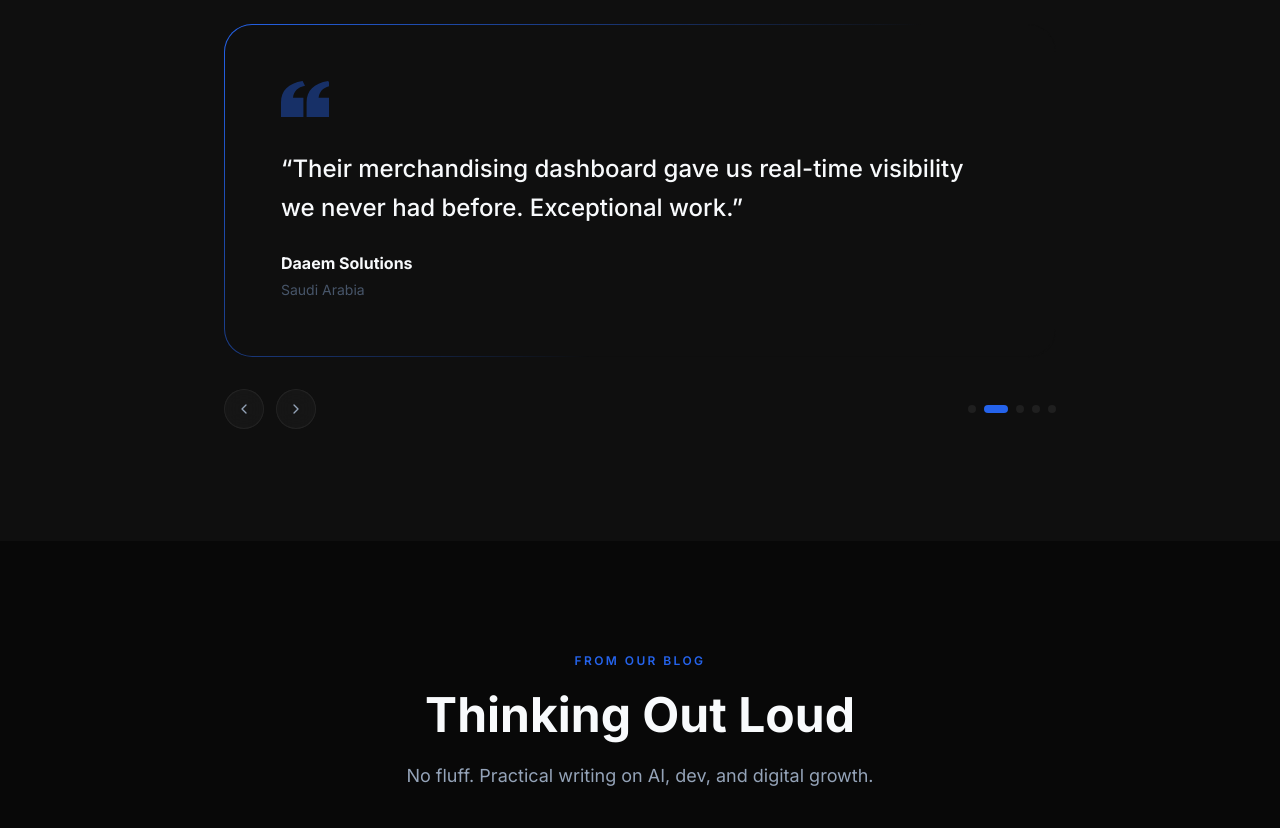
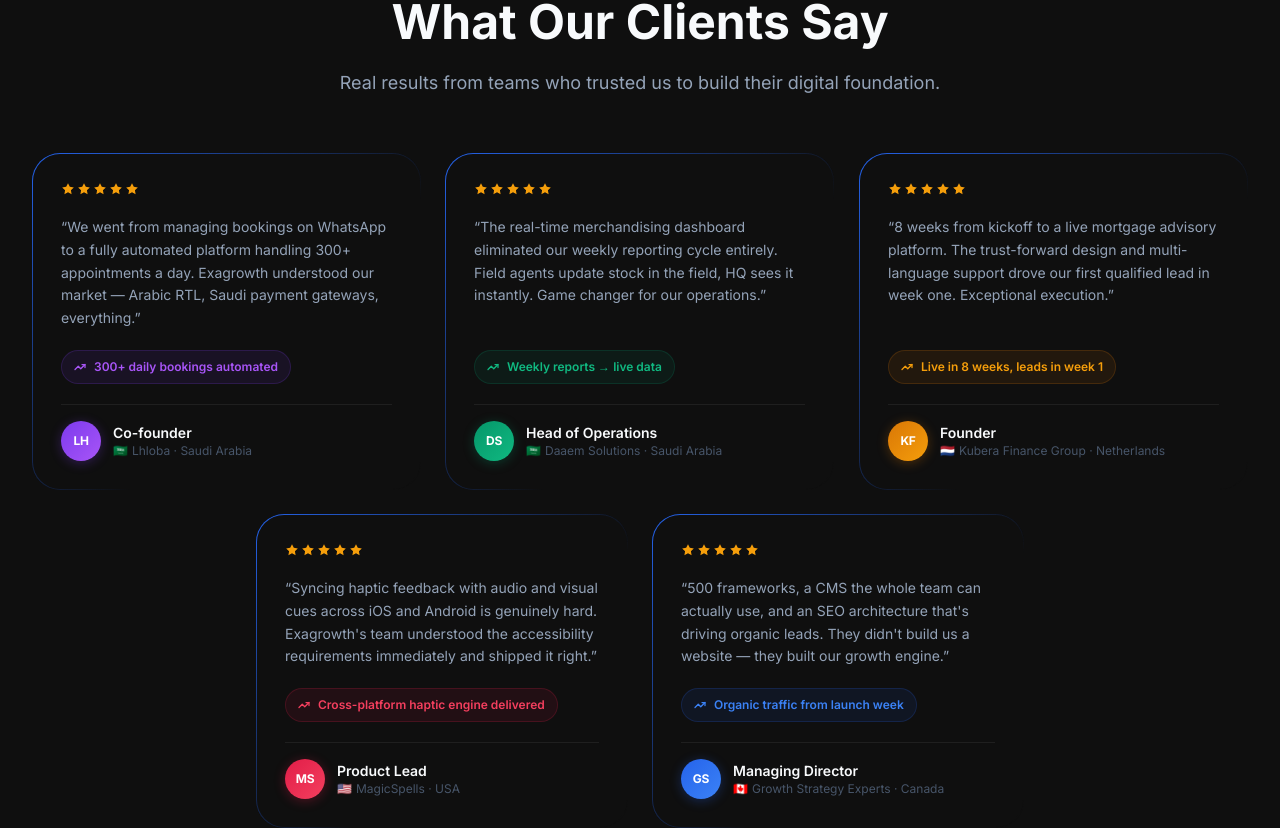
Before and after one commit to DevanshuGoyal8/Exagrowth, a Next.js app: page / in a window 1280 px wide. Shown: the part 4914-5742 px from the top of the page. Built offline with nearby package versions, Linux system fonts and the light colour scheme; no server answers.

Commit message:
Add colored logo chips to portfolio + redesign testimonials grid

```diff
--- a/components/sections/Portfolio.tsx
+++ b/components/sections/Portfolio.tsx
@@ -12,8 +12,9 @@ const portfolioItems = [
     country: 'Saudi Arabia',
     flag: '🇸🇦',
     industry: 'SaaS · Salon Management',
-    description:
-      'All-in-one salon management platform with booking, staff, and payments.',
+    description: 'All-in-one salon management platform with booking, staff, and payments.',
+    logoInitials: 'LH',
+    logoColors: ['#7C3AED', '#A855F7'] as [string, string],
   },
   {
     name: 'Daaem Solutions',
@@ -21,8 +22,9 @@ const portfolioItems = [
     country: 'Saudi Arabia',
     flag: '🇸🇦',
     industry: 'SaaS · Merchandising',
-    description:
-      'Retail merchandising solution with real-time analytics dashboard.',
+    description: 'Retail merchandising solution with real-time analytics dashboard.',
+    logoInitials: 'DS',
+    logoColors: ['#059669', '#10B981'] as [string, string],
   },
   {
     name: 'Kubera Finance Group',
@@ -30,8 +32,9 @@ const portfolioItems = [
     country: 'Netherlands',
     flag: '🇳🇱',
     industry: 'Finance · Mortgage',
-    description:
-      'Expat mortgage advisory platform for the Dutch housing market.',
+    description: 'Expat mortgage advisory platform for the Dutch housing market.',
+    logoInitials: 'KF',
+    logoColors: ['#D97706', '#F59E0B'] as [string, string],
   },
   {
     name: 'Growth Strategy Experts',
@@ -39,17 +42,19 @@ const portfolioItems = [
     country: 'Canada',
     flag: '🇨🇦',
     industry: 'Consulting',
-    description:
-      'Strategy consulting platform with 500+ planning frameworks.',
+    description: 'Strategy consulting platform with 500+ planning frameworks.',
+    logoInitials: 'GS',
+    logoColors: ['#2563EB', '#3B82F6'] as [string, string],
   },
   {
     name: 'MagicSpells',
     url: 'magicspells.org',
-    country: 'International',
-    flag: '🌐',
+    country: 'USA',
+    flag: '🇺🇸',
     industry: 'EdTech · Accessibility',
-    description:
-      'Haptic-feedback vocabulary app for dyslexic learners.',
+    description: 'Haptic-feedback vocabulary app for dyslexic learners.',
+    logoInitials: 'MS',
+    logoColors: ['#E11D48', '#F43F5E'] as [string, string],
   },
   {
     name: 'Diamond Freight Systems',
@@ -57,8 +62,9 @@ const portfolioItems = [
     country: 'Canada',
     flag: '🇨🇦',
     industry: 'Logistics',
-    description:
-      'LTL/FTL freight, ocean shipping, and warehousing across North America.',
+    description: 'LTL/FTL freight, ocean shipping, and warehousing across North America.',
+    logoInitials: 'DF',
+    logoColors: ['#EA580C', '#F97316'] as [string, string],
   },
   {
     name: 'GTB Industries',
@@ -66,10 +72,34 @@ const portfolioItems = [
     country: 'Canada',
     flag: '🇨🇦',
     industry: 'B2B Supply',
-    description:
-      'Low-voltage electrical and networking products supplier.',
+    description: 'Low-voltage electrical and networking products supplier.',
+    logoInitials: 'GT',
+    logoColors: ['#0891B2', '#06B6D4'] as [string, string],
   },
 ]
+
+function LogoChip({
+  initials,
+  colors,
+}: {
+  initials: string
+  colors: [string, string]
+}) {
+  return (
+    <div
+      className="w-12 h-12 rounded-xl flex items-center justify-center shrink-0 shadow-md"
+      style={{
+        background: `linear-gradient(135deg, ${colors[0]}, ${colors[1]})`,
+        boxShadow: `0 4px 16px ${colors[0]}40`,
+      }}
+      aria-hidden="true"
+    >
+      <span className="text-white font-bold text-sm tracking-tight select-none">
+        {initials}
+      </span>
+    </div>
+  )
+}
 
 const cardVariants = {
   hidden: { opacity: 0, y: 24 },
@@ -117,27 +147,33 @@ export function Portfolio() {
               className="glass gradient-border rounded-[var(--radius-lg)] p-6 flex flex-col gap-4 group relative overflow-hidden"
               style={{ willChange: 'transform' }}
             >
-              {/* Subtle hover glow */}
+              {/* Hover glow tinted to logo color */}
               <div
-                className="absolute inset-0 opacity-0 group-hover:opacity-100 transition-opacity duration-300 pointer-events-none rounded-[var(--radius-lg)]"
+                className="absolute inset-0 opacity-0 group-hover:opacity-100 transition-opacity duration-500 pointer-events-none rounded-[var(--radius-lg)]"
                 style={{
-                  background: 'radial-gradient(ellipse at top left, rgba(37,99,235,0.08) 0%, transparent 70%)',
+                  background: `radial-gradient(ellipse at top left, ${item.logoColors[0]}14 0%, transparent 65%)`,
                 }}
                 aria-hidden="true"
               />
 
               <div className="relative flex flex-col gap-3">
-                <div className="flex items-start justify-between gap-2">
+                {/* Header: logo chip + name + country */}
+                <div className="flex items-start gap-3">
+                  <LogoChip initials={item.logoInitials} colors={item.logoColors} />
+                  <div className="flex-1 min-w-0">
+                    <div className="flex items-start justify-between gap-1">
                       <h3 className="text-base font-bold text-[var(--color-text-primary)] leading-tight">
                         {item.name}
                       </h3>
+                    </div>
                     <span
-                    className="flex items-center gap-1.5 text-xs text-[var(--color-text-muted)] shrink-0"
+                      className="flex items-center gap-1 text-xs text-[var(--color-text-muted)] mt-0.5"
                       aria-label={`Country: ${item.country}`}
                     >
                       <span aria-hidden="true">{item.flag}</span>
                       {item.country}
                     </span>
+                  </div>
                 </div>
 
                 <Badge variant="ghost" className="self-start">
--- a/components/sections/Testimonials.tsx
+++ b/components/sections/Testimonials.tsx
@@ -1,94 +1,130 @@
 'use client'
 
-import React, { useCallback, useEffect, useState } from 'react'
-import { AnimatePresence, motion, useReducedMotion } from 'framer-motion'
+import React from 'react'
+import { motion, useReducedMotion } from 'framer-motion'
 import { SectionHeader } from '@/components/ui/SectionHeader'
-import { cn } from '@/lib/utils'
+
+// ── Data ──────────────────────────────────────────────────────────────────────
 
 const testimonials = [
   {
     quote:
-      'Exagrowth transformed our salon operations with their platform. Bookings doubled in the first month.',
-    author: 'Lhloba Team',
-    role: 'Saudi Arabia',
+      'We went from managing bookings on WhatsApp to a fully automated platform handling 300+ appointments a day. Exagrowth understood our market — Arabic RTL, Saudi payment gateways, everything.',
+    metric: '300+ daily bookings automated',
+    author: 'Co-founder',
+    company: 'Lhloba',
+    country: 'Saudi Arabia',
+    flag: '🇸🇦',
+    initials: 'LH',
+    colors: ['#7C3AED', '#A855F7'] as [string, string],
   },
   {
     quote:
-      'Their merchandising dashboard gave us real-time visibility we never had before. Exceptional work.',
-    author: 'Daaem Solutions',
-    role: 'Saudi Arabia',
+      'The real-time merchandising dashboard eliminated our weekly reporting cycle entirely. Field agents update stock in the field, HQ sees it instantly. Game changer for our operations.',
+    metric: 'Weekly reports → live data',
+    author: 'Head of Operations',
+    company: 'Daaem Solutions',
+    country: 'Saudi Arabia',
+    flag: '🇸🇦',
+    initials: 'DS',
+    colors: ['#059669', '#10B981'] as [string, string],
   },
   {
     quote:
-      'From concept to launch in 8 weeks. The team understood our niche market immediately.',
-    author: 'Kubera Finance Group',
-    role: 'Netherlands',
+      '8 weeks from kickoff to a live mortgage advisory platform. The trust-forward design and multi-language support drove our first qualified lead in week one. Exceptional execution.',
+    metric: 'Live in 8 weeks, leads in week 1',
+    author: 'Founder',
+    company: 'Kubera Finance Group',
+    country: 'Netherlands',
+    flag: '🇳🇱',
+    initials: 'KF',
+    colors: ['#D97706', '#F59E0B'] as [string, string],
   },
   {
     quote:
-      "They didn't just build a website — they built our digital strategy from the ground up.",
-    author: 'Growth Strategy Experts',
-    role: 'Canada',
+      "Syncing haptic feedback with audio and visual cues across iOS and Android is genuinely hard. Exagrowth's team understood the accessibility requirements immediately and shipped it right.",
+    metric: 'Cross-platform haptic engine delivered',
+    author: 'Product Lead',
+    company: 'MagicSpells',
+    country: 'USA',
+    flag: '🇺🇸',
+    initials: 'MS',
+    colors: ['#E11D48', '#F43F5E'] as [string, string],
   },
   {
     quote:
-      'The haptic integration was technically complex but they delivered it flawlessly.',
-    author: 'MagicSpells',
-    role: 'International',
+      "500 frameworks, a CMS the whole team can actually use, and an SEO architecture that's driving organic leads. They didn't build us a website — they built our growth engine.",
+    metric: 'Organic traffic from launch week',
+    author: 'Managing Director',
+    company: 'Growth Strategy Experts',
+    country: 'Canada',
+    flag: '🇨🇦',
+    initials: 'GS',
+    colors: ['#2563EB', '#3B82F6'] as [string, string],
   },
 ]
 
-const slideVariants = {
-  enter: (direction: number) => ({
-    x: direction > 0 ? 60 : -60,
-    opacity: 0,
-    filter: 'blur(4px)',
-  }),
-  center: {
-    x: 0,
+// ── Star rating ───────────────────────────────────────────────────────────────
+
+function Stars() {
+  return (
+    <div className="flex items-center gap-0.5" aria-label="5 out of 5 stars">
+      {Array.from({ length: 5 }).map((_, i) => (
+        <svg
+          key={i}
+          xmlns="http://www.w3.org/2000/svg"
+          width="14"
+          height="14"
+          viewBox="0 0 24 24"
+          fill="#F59E0B"
+          aria-hidden="true"
+        >
+          <path d="M12 2l3.09 6.26L22 9.27l-5 4.87 1.18 6.88L12 17.77l-6.18 3.25L7 14.14 2 9.27l6.91-1.01L12 2z" />
+        </svg>
+      ))}
+    </div>
+  )
+}
+
+// ── Avatar chip ───────────────────────────────────────────────────────────────
+
+function Avatar({ initials, colors }: { initials: string; colors: [string, string] }) {
+  return (
+    <div
+      className="w-10 h-10 rounded-full flex items-center justify-center shrink-0"
+      style={{
+        background: `linear-gradient(135deg, ${colors[0]}, ${colors[1]})`,
+        boxShadow: `0 2px 12px ${colors[0]}50`,
+      }}
+      aria-hidden="true"
+    >
+      <span className="text-white font-bold text-xs tracking-tight select-none">
+        {initials}
+      </span>
+    </div>
+  )
+}
+
+// ── Component ─────────────────────────────────────────────────────────────────
+
+const cardVariants = {
+  hidden: { opacity: 0, y: 28 },
+  visible: (i: number) => ({
     opacity: 1,
-    filter: 'blur(0px)',
-    transition: { duration: 0.45, ease: [0.22, 1, 0.36, 1] },
-  },
-  exit: (direction: number) => ({
-    x: direction > 0 ? -60 : 60,
-    opacity: 0,
-    filter: 'blur(4px)',
-    transition: { duration: 0.35, ease: [0.22, 1, 0.36, 1] },
+    y: 0,
+    transition: { duration: 0.55, delay: i * 0.1, ease: [0.22, 1, 0.36, 1] },
   }),
 }
 
 export function Testimonials() {
-  const [index, setIndex] = useState(0)
-  const [direction, setDirection] = useState(1)
-  const [paused, setPaused] = useState(false)
   const prefersReduced = useReducedMotion()
-
-  const next = useCallback(() => {
-    setDirection(1)
-    setIndex((prev) => (prev + 1) % testimonials.length)
-  }, [])
-
-  const prev = useCallback(() => {
-    setDirection(-1)
-    setIndex((prev) => (prev - 1 + testimonials.length) % testimonials.length)
-  }, [])
-
-  useEffect(() => {
-    if (paused || prefersReduced) return
-    const interval = setInterval(next, 5000)
-    return () => clearInterval(interval)
-  }, [next, paused, prefersReduced])
-
-  const current = testimonials[index]
 
   return (
     <section
       className="section-padding bg-[var(--color-surface)]"
       aria-labelledby="testimonials-heading"
-      aria-roledescription="carousel"
     >
-      <div className="max-w-4xl mx-auto px-4 sm:px-6 lg:px-8">
+      <div className="max-w-7xl mx-auto px-4 sm:px-6 lg:px-8">
         <motion.div
           initial={prefersReduced ? false : { opacity: 0, y: 20 }}
           whileInView={{ opacity: 1, y: 0 }}
@@ -99,103 +135,110 @@ export function Testimonials() {
           <SectionHeader
             eyebrow="Client Stories"
             heading="What Our Clients Say"
+            description="Real results from teams who trusted us to build their digital foundation."
             align="center"
             id="testimonials-heading"
           />
         </motion.div>
 
-        <div
-          className="relative"
-          onMouseEnter={() => setPaused(true)}
-          onMouseLeave={() => setPaused(false)}
-        >
-          {/* Quote card */}
-          <div
-            className="glass gradient-border rounded-[var(--radius-xl)] p-10 md:p-14 flex flex-col gap-8 overflow-hidden"
-            aria-live="polite"
-            aria-atomic="true"
-          >
-            {/* Big quote mark */}
-            <svg
-              className="text-[var(--color-blue)] opacity-40"
-              width="48"
-              height="36"
-              viewBox="0 0 48 36"
-              fill="currentColor"
-              aria-hidden="true"
-            >
-              <path d="M0 36V21.6C0 9.6 7.2 2.4 21.6 0l2.4 4.8C16.8 6.4 12.8 10 12 16.8H22.4V36H0zm25.6 0V21.6C25.6 9.6 32.8 2.4 47.2 0l2.4 4.8C42.4 6.4 38.4 10 37.6 16.8H48V36H25.6z" />
-            </svg>
+        {/* First row — 3 cards */}
+        <div className="grid grid-cols-1 md:grid-cols-3 gap-6 mb-6">
+          {testimonials.slice(0, 3).map((t, i) => (
+            <TestimonialCard key={t.company} testimonial={t} index={i} prefersReduced={!!prefersReduced} />
+          ))}
+        </div>
 
-            <AnimatePresence mode="wait" custom={direction}>
-              <motion.div
-                key={index}
-                custom={direction}
-                variants={prefersReduced ? {} : slideVariants}
-                initial="enter"
-                animate="center"
-                exit="exit"
-                className="flex flex-col gap-6"
-              >
-                <blockquote className="text-xl md:text-2xl text-[var(--color-text-primary)] leading-relaxed font-medium">
-                  &ldquo;{current.quote}&rdquo;
-                </blockquote>
-                <div className="flex flex-col gap-1">
-                  <p className="font-bold text-[var(--color-text-primary)]">{current.author}</p>
-                  <p className="text-sm text-[var(--color-text-muted)]">{current.role}</p>
-                </div>
-              </motion.div>
-            </AnimatePresence>
-          </div>
-
-          {/* Controls */}
-          <div className="flex items-center justify-between mt-8">
-            {/* Prev/Next */}
-            <div className="flex gap-3">
-              <button
-                onClick={prev}
-                className="w-10 h-10 rounded-full glass border border-[var(--color-border)] flex items-center justify-center text-[var(--color-text-secondary)] hover:text-[var(--color-text-primary)] hover:border-[var(--color-blue)] transition-all duration-200"
-                aria-label="Previous testimonial"
-              >
-                <svg xmlns="http://www.w3.org/2000/svg" width="16" height="16" viewBox="0 0 24 24" fill="none" stroke="currentColor" strokeWidth="2" strokeLinecap="round" strokeLinejoin="round" aria-hidden="true">
-                  <path d="M15 18l-6-6 6-6" />
-                </svg>
-              </button>
-              <button
-                onClick={next}
-                className="w-10 h-10 rounded-full glass border border-[var(--color-border)] flex items-center justify-center text-[var(--color-text-secondary)] hover:text-[var(--color-text-primary)] hover:border-[var(--color-blue)] transition-all duration-200"
-                aria-label="Next testimonial"
-              >
-                <svg xmlns="http://www.w3.org/2000/svg" width="16" height="16" viewBox="0 0 24 24" fill="none" stroke="currentColor" strokeWidth="2" strokeLinecap="round" strokeLinejoin="round" aria-hidden="true">
-                  <path d="M9 18l6-6-6-6" />
-                </svg>
-              </button>
-            </div>
-
-            {/* Dot indicators */}
-            <div className="flex gap-2" role="tablist" aria-label="Testimonial slides">
-              {testimonials.map((_, i) => (
-                <button
-                  key={i}
-                  role="tab"
-                  aria-selected={i === index}
-                  aria-label={`Go to testimonial ${i + 1}`}
-                  onClick={() => {
-                    setDirection(i > index ? 1 : -1)
-                    setIndex(i)
-                  }}
-                  className={cn(
-                    'rounded-full transition-all duration-300',
-                    i === index
-                      ? 'w-6 h-2 bg-[var(--color-blue)]'
-                      : 'w-2 h-2 bg-[var(--color-border)] hover:bg-[var(--color-text-muted)]',
-                  )}
-                />
-              ))}
-            </div>
-          </div>
+        {/* Second row — 2 cards centered */}
+        <div className="grid grid-cols-1 md:grid-cols-2 gap-6 md:max-w-2xl lg:max-w-3xl mx-auto">
+          {testimonials.slice(3).map((t, i) => (
+            <TestimonialCard key={t.company} testimonial={t} index={i + 3} prefersReduced={!!prefersReduced} />
+          ))}
         </div>
       </div>
     </section>
   )
 }
+
+// ── Card sub-component ────────────────────────────────────────────────────────
+
+type Testimonial = (typeof testimonials)[number]
+
+function TestimonialCard({
+  testimonial: t,
+  index,
+  prefersReduced,
+}: {
+  testimonial: Testimonial
+  index: number
+  prefersReduced: boolean
+}) {
+  return (
+    <motion.div
+      custom={index}
+      variants={prefersReduced ? {} : cardVariants}
+      initial="hidden"
+      whileInView="visible"
+      viewport={{ once: true }}
+      className="glass gradient-border rounded-[var(--radius-xl)] p-7 flex flex-col gap-5 relative overflow-hidden group"
+      style={{ willChange: 'transform' }}
+    >
+      {/* Subtle color wash on hover */}
+      <div
+        className="absolute inset-0 opacity-0 group-hover:opacity-100 transition-opacity duration-500 pointer-events-none rounded-[var(--radius-xl)]"
+        style={{
+          background: `radial-gradient(ellipse at bottom right, ${t.colors[0]}10 0%, transparent 65%)`,
+        }}
+        aria-hidden="true"
+      />
+
+      {/* Stars */}
+      <Stars />
+
+      {/* Quote */}
+      <blockquote className="text-[var(--color-text-secondary)] text-sm leading-relaxed flex-1">
+        &ldquo;{t.quote}&rdquo;
+      </blockquote>
+
+      {/* Metric callout */}
+      <div
+        className="flex items-center gap-2 px-3 py-2 rounded-lg text-xs font-semibold w-fit"
+        style={{
+          background: `${t.colors[0]}18`,
+          color: t.colors[1],
+          border: `1px solid ${t.colors[0]}30`,
+        }}
+      >
+        <svg
+          xmlns="http://www.w3.org/2000/svg"
+          width="12"
+          height="12"
+          viewBox="0 0 24 24"
+          fill="none"
+          stroke="currentColor"
+          strokeWidth="2.5"
+          strokeLinecap="round"
+          strokeLinejoin="round"
+          aria-hidden="true"
+        >
+          <polyline points="22 7 13.5 15.5 8.5 10.5 2 17" />
+          <polyline points="16 7 22 7 22 13" />
+        </svg>
+        {t.metric}
+      </div>
+
+      {/* Author */}
+      <div className="flex items-center gap-3 pt-4 border-t border-[var(--color-border)]">
+        <Avatar initials={t.initials} colors={t.colors} />
+        <div>
+          <p className="text-sm font-semibold text-[var(--color-text-primary)]">
+            {t.author}
+          </p>
+          <p className="text-xs text-[var(--color-text-muted)] flex items-center gap-1">
+            <span aria-hidden="true">{t.flag}</span>
+            {t.company} · {t.country}
+          </p>
+        </div>
+      </div>
+    </motion.div>
+  )
+}
```
Also changed, not shown: app/portfolio/PortfolioPageClient.tsx (+46 -7 lines). Lines whose indentation alone changed are shown as unchanged.
